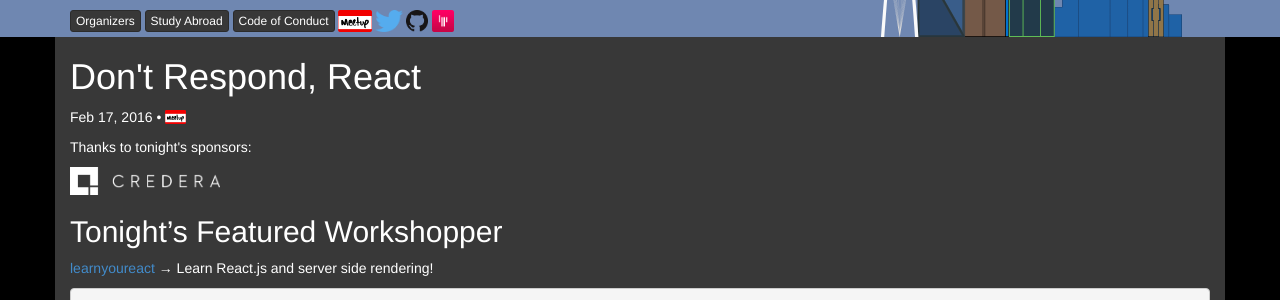
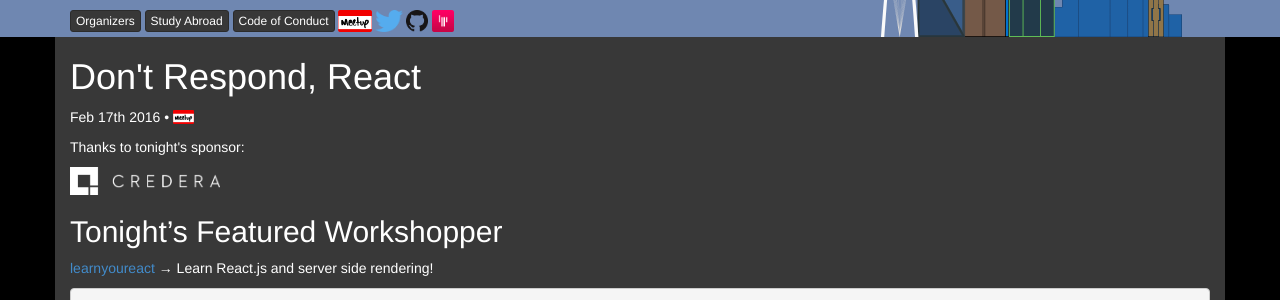
Before and after one commit to nodeschool/dallas, a Jekyll site: the page built from _posts/2016-02-17-react.md, in a window 1280 px wide. Shown: the part 163-463 px from the top of the page. Built offline with Jekyll 4.4.1, drawn with Linux system fonts in a browser that asks for light colours.

Commit message:
added up next electron. improved date format. prevent ad block from hiding sponsor logo. plural sponsor thanks

```diff
--- /dev/null
+++ b/_includes/date.html
@@ -0,0 +1,11 @@
+<time date="{{ include.date | date: '%Y-%m-%d' }}">
+  {% assign d = include.date | date: "%-d"  %}
+  {{ include.date | date: "%b" }}
+  {% case d %}
+    {% when '1' or '21' or '31' %}{{ d }}st
+    {% when '2' or '22' %}{{ d }}nd
+    {% when '3' or '23' %}{{ d }}rd
+    {% else %}{{ d }}th
+  {% endcase %}
+  {{ include.date | date: "%Y" }}
+</time>
--- a/_includes/events.html
+++ b/_includes/events.html
@@ -9,7 +9,7 @@
         <!-- the post event url is swapped in on current or past events in site.js -->
         <a class="js-relative-date-url" target="_blank" data-event-url="{{ site.baseurl }}{{ post.url }}"
           href="{{ site.data.urls.meetup }}/events/{{ post.meetupId }}">
-          {{ post.date | date_to_string}} - {{ post.title }}
+          {% include date.html date=post.date %} - {{ post.title }}
         </a>
       </h3>
 
--- a/_includes/sponsor.html
+++ b/_includes/sponsor.html
@@ -1,4 +1,4 @@
 <a class="sponsor sponsor-{{sponsor}}" target="_blank" href="{{ site.data.sponsors[sponsor].url }}">
   <span class="sponsor-name sr-only">Sponsored by {{ site.data.sponsors[sponsor].name }}</span>
-  <img class="sponsor-logo" alt="{{ site.data.sponsors[sponsor].name }} Logo" src="{{ site.baseurl }}/assets/images/sponsors/{{ site.data.sponsors[sponsor].name | slugify }}.png" />
+  <img class="sponsor-img" alt="{{ site.data.sponsors[sponsor].name }} Logo" src="{{ site.baseurl }}/assets/images/sponsors/{{ site.data.sponsors[sponsor].name | slugify }}.png" />
 </a>
--- a/_layouts/post.html
+++ b/_layouts/post.html
@@ -6,10 +6,10 @@
 
   <header class="post-header">
     <h1 class="post-title">{{ page.title }}</h1>
-    <p class="post-meta">{{ page.date | date: "%b %-d, %Y" }}{% if page.author %} • {{ page.author }}{% endif %}{% if page.meta %} • {{ page.meta }}{% endif %}{% if page.meetupId %} • {% include meetup.html id=page.meetupId %}{% endif %}{% if page.studyAbroad %} • <span class="glyphicon glyphicon-globe"></span> Study Abroad{% endif %}</p>
+    <p class="post-meta">{% include date.html date=page.date %}{% if page.author %} • {{ page.author }}{% endif %}{% if page.meta %} • {{ page.meta }}{% endif %}{% if page.meetupId %} • {% include meetup.html id=page.meetupId %}{% endif %}{% if page.studyAbroad %} • <span class="glyphicon glyphicon-globe"></span> Study Abroad{% endif %}</p>
 
     <div class="post-sponsors">
-      <p>Thanks to tonight's sponsors:</p>
+      <p>Thanks to tonight's sponsor{% if page.sponsors.size > 1 %}s{% endif %}:</p>
 
       {% for sponsor in page.sponsors %}
       {% include sponsor.html sponsor=sponsor %}
--- a/_sass/_events.scss
+++ b/_sass/_events.scss
@@ -26,7 +26,7 @@
     }
   }
 
-  .meetup-logo, .sponsor-logo {
+  .meetup-logo, .sponsor-img {
     height: 2em;
   }
 
--- a/_sass/_sponsor.scss
+++ b/_sass/_sponsor.scss
@@ -4,7 +4,7 @@
   }
 }
 
-.sponsor-logo {
+.sponsor-img {
   height: 2em;
   vertical-align: bottom;
 }
```
Also changed, not shown: _posts/2016-04-20-elementary-electron.md (added, +14 -0 lines).
